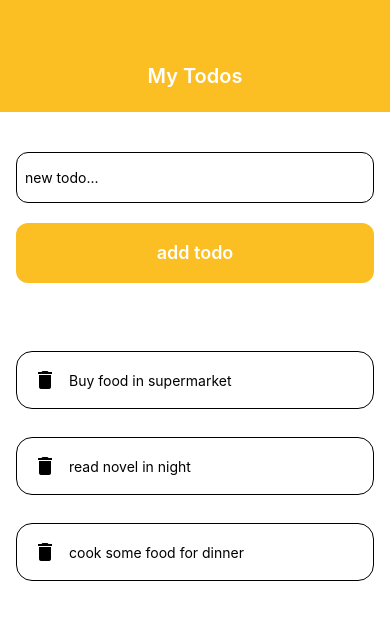
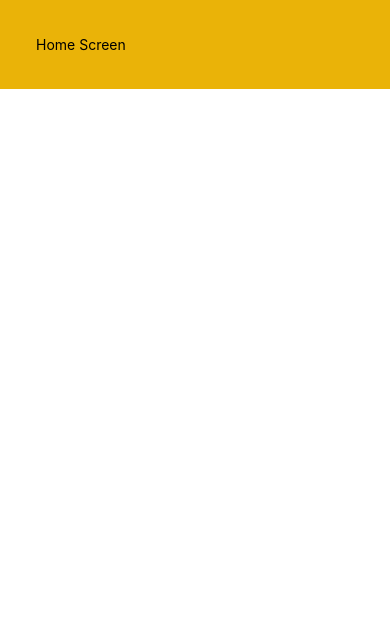
Before and after one commit to alirafli/react-native-tutorial, a React Native app: screen / in a window 390 px wide. Shown: the top 620 px of the page. Built offline with nearby package versions, Linux system fonts and the light colour scheme.

Commit message:
add: page navigation

```diff
--- a/App.js
+++ b/App.js
@@ -1,55 +1,6 @@
-import React, { useState } from "react";
-import {
-  View,
-  FlatList,
-  Alert,
-  TouchableWithoutFeedback,
-  Keyboard,
-} from "react-native";
-import Header from "./components/header";
-import TodoItem from "./components/todoItem";
-import AddTodo from "./components/addTodo";
+import React from "react";
+import Home from "./screens/home";
 
 export default function App() {
-  const [todos, setTodos] = useState([
-    { text: "Buy food in supermarket", key: "1" },
-    { text: "read novel in night", key: "2" },
-    { text: "cook some food for dinner", key: "3" },
-  ]);
-
-  const pressHandler = (key) => {
-    setTodos((prev) => {
-      return prev.filter((todo) => todo.key != key);
-    });
-  };
-
-  const submitHandler = (text) => {
-    if (text.length > 3) {
-      setTodos((prev) => {
-        return [{ text: text, key: Math.random().toString() }, ...prev];
-      });
-    } else {
-      Alert.alert("OOPS!", "todos must be 3 chars long", [
-        { text: "understood", onPress: () => console.log("alert closed!") },
-      ]);
-    }
-  };
-  return (
-    <TouchableWithoutFeedback onPress={() => Keyboard.dismiss()}>
-      <View className="flex-1">
-        <Header />
-        <View className="mt-10 mx-4 flex-1">
-          <AddTodo submitHandler={submitHandler} />
-          <View className="flex-1 py-10">
-            <FlatList
-              data={todos}
-              renderItem={({ item }) => (
-                <TodoItem item={item} pressHandler={pressHandler} />
-              )}
-            />
-          </View>
-        </View>
-      </View>
-    </TouchableWithoutFeedback>
-  );
+  return <Home />;
 }
--- a/components/addTodo.js
+++ /dev/null
@@ -1,20 +0,0 @@
-import React, { useState } from "react";
-import { Text, TextInput, View } from "react-native";
-import Button from "./button";
-
-export default function AddTodo({submitHandler}) {
-  const [text, setText] = useState("");
-  const changeHandler = (val) => {
-    setText(val);
-  };
-  return (
-    <View>
-      <TextInput
-        className = "border mb-5 px-2 py-4 rounded-xl"
-        placeholder="new todo..."
-        onChangeText={changeHandler}
-      />
-      <Button onPress={() => submitHandler(text)} title="add todo" className="bg-amber-400 rounded-xl px-3 py-4" />
-    </View>
-  );
-}
--- a/components/button.js
+++ /dev/null
@@ -1,15 +0,0 @@
-import React from "react";
-import { Text, Pressable } from "react-native";
-
-export default function Button({
-  onPress,
-  title = "your text",
-  className,
-  ...other
-}) {
-  return (
-    <Pressable onPress={onPress} className={className} {...other}>
-      <Text className="text-center text-white font-semibold text-lg">{title}</Text>
-    </Pressable>
-  );
-}
--- a/components/header.js
+++ /dev/null
@@ -1,24 +0,0 @@
-import React from 'react';
-import { View, Text, StyleSheet } from 'react-native';
-
-export default function Header() {
-  return (
-    <View  className="bg-amber-400 h-28 pt-10 justify-center">
-      <Text className="mx-auto text-xl font-semibold text-white">My Todos</Text>
-    </View>
-  );
-}
-
-const styles = StyleSheet.create({
-  header: {
-    height: 80,
-    paddingTop: 38,
-    backgroundColor: 'coral',
-  },
-  title: {
-    textAlign: 'center',
-    color: '#fff',
-    fontSize: 20,
-    fontWeight: 'bold',
-  }
-});
--- a/components/todoItem.js
+++ /dev/null
@@ -1,14 +0,0 @@
-import React from "react";
-import { Text, TouchableOpacity, View } from "react-native";
-import { MaterialIcons } from "@expo/vector-icons";
-
-export default function TodoItem({ item, pressHandler }) {
-  return (
-    <View className="p-4 mt-7 rounded-2xl border flex flex-row items-center">
-      <TouchableOpacity onPress={() => pressHandler(item.key)}>
-        <MaterialIcons name="delete" size={24} color="black" />
-      </TouchableOpacity>
-      <Text className="ml-3">{item.text}</Text>
-    </View>
-  );
-}
--- /dev/null
+++ b/screens/about.js
@@ -0,0 +1,10 @@
+import React from 'react'
+import { StyleSheet, View, Text } from 'react-native'
+
+export default function About() {
+  return (
+    <View className="bg-blue-500 p-9">
+    <Text>About Screen</Text>
+  </View>
+  )
+}
--- /dev/null
+++ b/screens/home.js
@@ -0,0 +1,10 @@
+import React from "react";
+import { StyleSheet, View, Text } from "react-native";
+
+export default function Home() {
+  return (
+    <View className="bg-yellow-500 p-9">
+      <Text>Home Screen</Text>
+    </View>
+  );
+}
--- /dev/null
+++ b/screens/reviewDetails.js
@@ -0,0 +1,9 @@
+import React from 'react'
+
+export default function ReviewDetails() {
+  return (
+    <View className="bg-red-500 p-9">
+      <Text>Review Details Screen</Text>
+    </View>
+  )
+}
--- a/tailwind.config.js
+++ b/tailwind.config.js
@@ -3,6 +3,7 @@ module.exports = {
   content: [
     "./App.{js,jsx,ts,tsx}",
     "./components/*{js,jsx,ts,tsx}",
+    "./screens/*{js,jsx,ts,tsx}",
   ],
   theme: {
     extend: {},
```
